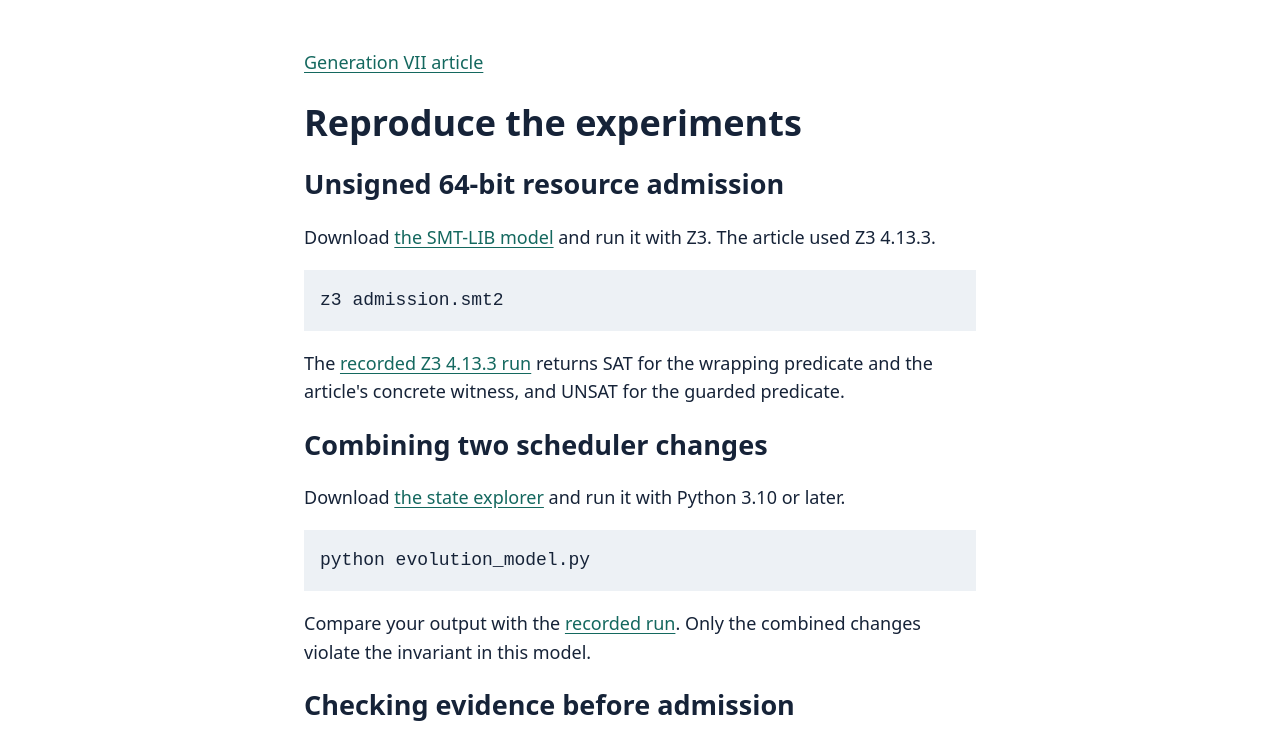
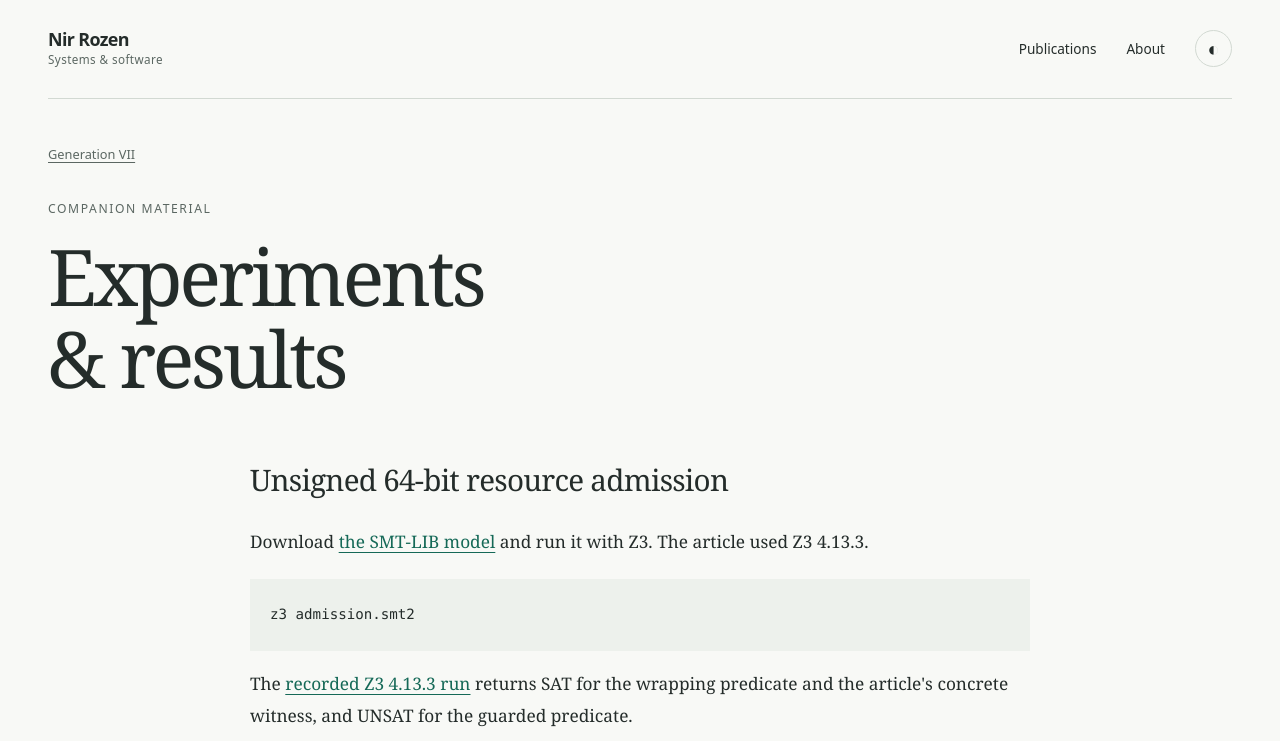
Before and after one commit to MrQuality/articles, a plain HTML site: page generation-vii/experiments/index.html in a window 1280 px wide. Shown: the top 741 px of the page. Drawn offline with Linux system fonts and the light colour scheme.

Commit message:
Match experiment resources to the publication theme

```diff
--- a/generation-vii/experiments/index.html
+++ b/generation-vii/experiments/index.html
@@ -3,19 +3,33 @@
 <head>
   <meta charset="utf-8">
   <meta name="viewport" content="width=device-width, initial-scale=1">
-  <title>Generation VII experiments</title>
-  <style>
-    body { max-width: 42rem; margin: 3rem auto; padding: 0 1.25rem; font: 18px/1.6 system-ui, sans-serif; color: #162338; }
-    h1, h2 { line-height: 1.2; }
-    a { color: #14685f; text-underline-offset: .16em; }
-    pre { background: #edf1f5; padding: 1rem; overflow: auto; }
-  </style>
+  <meta name="color-scheme" content="light dark">
+  <title>Generation VII — Experiments &amp; results | Nir Rozen</title>
+  <meta name="description" content="Reproduce the resource-admission and concurrent-reservation models accompanying Generation VII.">
+  <link rel="canonical" href="https://mrquality.github.io/articles/generation-vii/experiments/">
+  <meta property="og:type" content="website">
+  <meta property="og:title" content="Generation VII — Experiments &amp; results | Nir Rozen">
+  <meta property="og:description" content="Reproduce the resource-admission and concurrent-reservation models accompanying Generation VII.">
+  <meta property="og:url" content="https://mrquality.github.io/articles/generation-vii/experiments/">
+  <meta property="og:image" content="https://mrquality.github.io/articles/generation-vii/figures/00-cover.png">
+  <meta name="twitter:card" content="summary_large_image">
+  <link rel="alternate" type="application/rss+xml" title="Nir Rozen — Publications" href="../../feed.xml">
+  <script>try{var t=localStorage.getItem('publication-theme');if(t==='light'||t==='dark')document.documentElement.dataset.theme=t}catch(e){}</script>
+  <link rel="stylesheet" href="../../style.css?v=1">
+  <script src="../../site.js?v=1" defer></script>
+
 </head>
-<body>
-  <main>
-    <a href="../">Generation VII article</a>
-    <h1>Reproduce the experiments</h1>
-    <h2>Unsigned 64-bit resource admission</h2>
+<body class="experiments-page">
+  <a class="skip-link" href="#main">Skip to content</a>
+  <header class="site-header wrap">
+    <a class="wordmark" href="../../" aria-label="Nir Rozen, home">Nir Rozen<span>Systems &amp; software</span></a>
+    <nav aria-label="Main navigation">
+      <a href="../../#publications" >Publications</a>
+      <a href="../../about.html" >About</a>
+      <button class="theme-toggle" type="button" hidden aria-label="Switch color theme"><span class="theme-icon" aria-hidden="true">◐</span><span class="theme-label">Theme</span></button>
+    </nav>
+  </header>
+  <main id="main" class="wrap"><header class="article-header"><a class="back-link" href="../">Generation VII</a><p class="eyebrow">Companion material</p><h1>Experiments<br>&amp; results</h1></header><article class="prose experiments-prose"><h2>Unsigned 64-bit resource admission</h2>
 <p>Download <a href="admission.smt2">the SMT-LIB model</a> and run it with Z3. The article used Z3 4.13.3.</p>
 <pre><code>z3 admission.smt2</code></pre>
 <p>The <a href="admission-results.txt">recorded Z3 4.13.3 run</a> returns SAT for the wrapping predicate and the article's concrete witness, and UNSAT for the guarded predicate.</p>
@@ -34,6 +48,10 @@
 </ul>
 <p>Both animations include static tables and support reduced-motion preferences.</p>
 <p><a href="https://github.com/MrQuality/articles/tree/main/generation-vii/experiments">Browse the experiment files on GitHub</a></p>
-  </main>
+</article></main>
+  <footer class="site-footer wrap">
+    <p>Independent writing by <a href="../../about.html">Nir Rozen</a>.</p>
+    <nav aria-label="Footer"><a href="https://github.com/MrQuality">GitHub</a><a href="../../feed.xml">RSS feed</a><a href="../../#publications">Publications</a></nav>
+  </footer>
 </body>
 </html>
```
Lines whose indentation alone changed are shown as unchanged.
